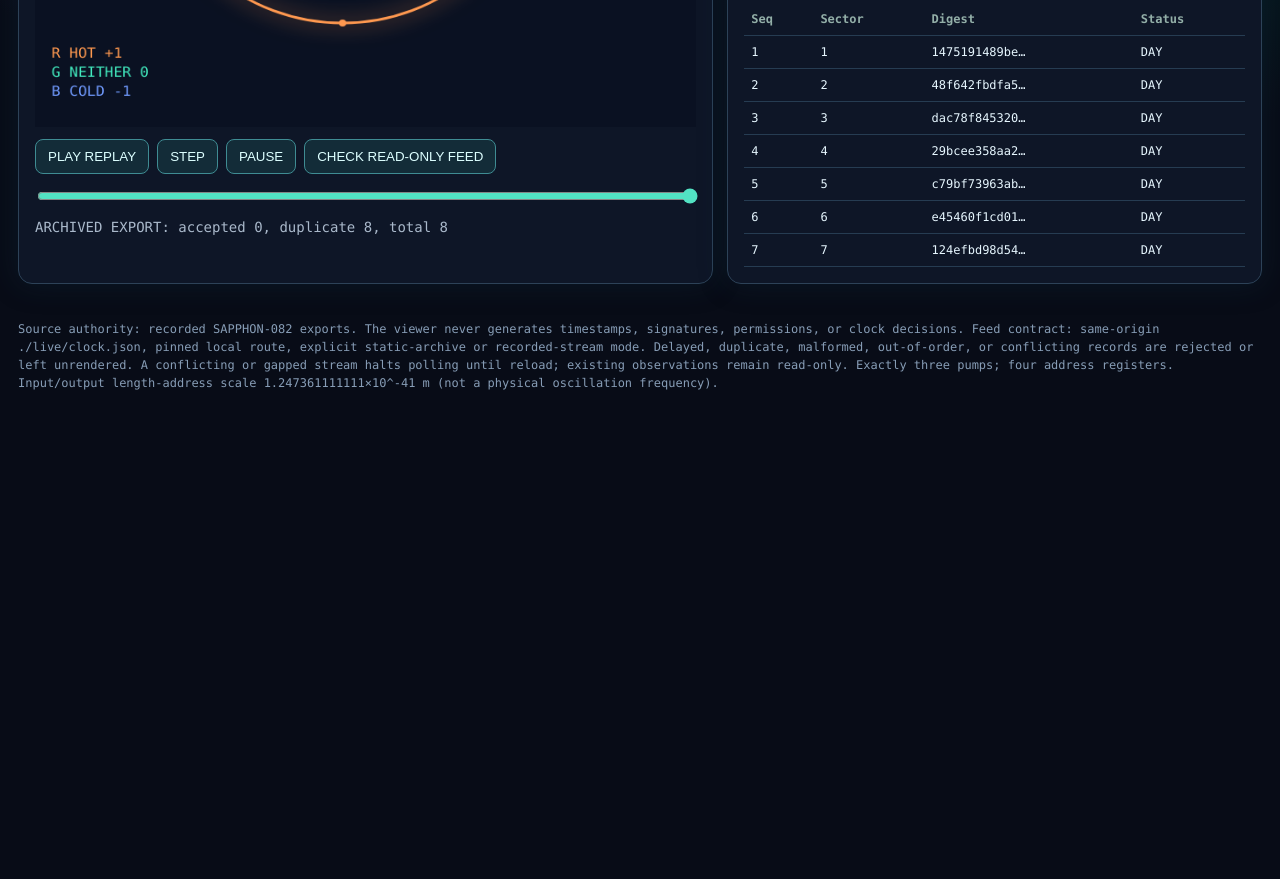
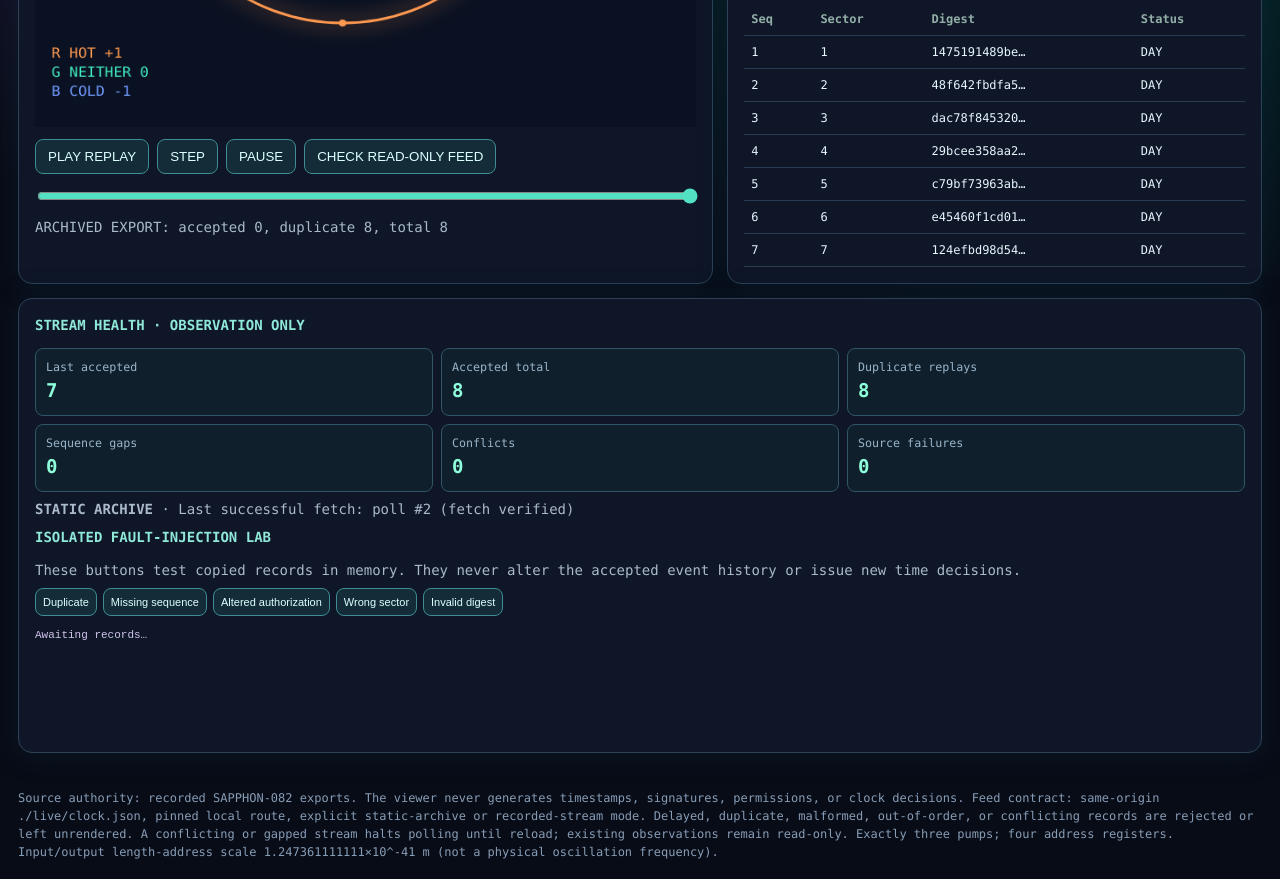
Before and after one commit to DavidWise01/super-sapphon, a plain HTML site: page docs/sapphon/index.html in a window 1280 px wide. Shown: the part 567-1446 px from the top of the page. Before the commit the page ends 977 px from the top, so only its background shows below. Drawn offline with Linux system fonts and the light colour scheme.

Commit message:
SAPPHON-093: neon stream-health telemetry and isolated fault-injection controls

```diff
--- a/docs/sapphon/index.html
+++ b/docs/sapphon/index.html
@@ -1,11 +1,11 @@
 <!doctype html>
 <html lang="en"><head><meta charset="utf-8"><meta name="viewport" content="width=device-width,initial-scale=1">
-<title>SAPPHON-092 · Read-Only Clock Bridge</title>
+<title>SAPPHON-093 · Read-Only Clock Bridge</title>
 <style>
 :root{color-scheme:dark}*{box-sizing:border-box}body{margin:0;background:radial-gradient(circle at 15% 8%,#292048,transparent 38%),radial-gradient(circle at 85% 18%,#003a35,transparent 40%),#080c17;color:#e7f7ff;font:14px/1.5 ui-monospace,Consolas,monospace}
 header,main,footer{max-width:1280px;margin:auto;padding:18px}header{display:flex;justify-content:space-between;align-items:center;gap:12px;flex-wrap:wrap}h1{margin:0;font-size:23px;letter-spacing:.05em}h2{font-size:14px;margin:0 0 12px;color:#8fe8d8}p{margin:7px 0;color:#aab9cb}.tag{border:1px solid #439988;border-radius:30px;padding:7px 12px;color:#8fffe5}main{display:grid;grid-template-columns:minmax(320px,1.3fr) minmax(270px,1fr);gap:14px}.panel{border:1px solid #2d4258;border-radius:14px;padding:16px;background:#0e1627;box-shadow:0 0 28px #102b3b66}canvas{display:block;width:100%;aspect-ratio:1.2;max-height:520px}.reg{display:grid;grid-template-columns:1fr 1fr;gap:9px}.reg>div{border:1px solid #28415a;border-radius:9px;padding:10px;min-width:0}.reg small{display:block;color:#8ea9c3}.reg strong{font-size:13px;overflow-wrap:anywhere}.status{font-weight:bold;color:#f6aa6b}.good{color:#7dffbe}button{background:#132c38;color:#dff;border:1px solid #3f8c93;padding:9px 12px;border-radius:8px;cursor:pointer}button:hover{background:#1b4250}input{max-width:100%;accent-color:#52e2c3}code{overflow-wrap:anywhere;color:#c0a2ff}table{width:100%;border-collapse:collapse;font-size:12px}td,th{border-bottom:1px solid #263c52;padding:7px;text-align:left}th{color:#93afa8}.buttons{display:flex;flex-wrap:wrap;gap:8px;margin:12px 0}.evidence{max-height:280px;overflow:auto}footer{font-size:12px;color:#879db6}@media(max-width:760px){main{grid-template-columns:1fr}}
-</style></head><body>
-<header><div><h1>SAPPHON <span style="color:#4aebc6">092</span></h1><p>Operational phase clock · read-only record bridge · .dlw</p></div><span class="tag" id="source-status">OFFLINE · NO LIVE CLOCK</span></header>
+ .health-grid{display:grid;grid-template-columns:repeat(3,minmax(0,1fr));gap:8px}.health-grid>div{background:#101f2c;border:1px solid #315665;border-radius:8px;padding:10px}.health-grid small{display:block;color:#99b5ca}.health-grid b{font-size:19px;color:#8effda}.faults{display:flex;gap:6px;flex-wrap:wrap}.faults button{font-size:11px;padding:7px}.health-log{height:98px;overflow:auto;white-space:pre-wrap;font-size:11px;color:#d2c5ec}@media(max-width:480px){.health-grid{grid-template-columns:repeat(2,minmax(0,1fr))}}</style></head><body>
+<header><div><h1>SAPPHON <span style="color:#4aebc6">093</span></h1><p>Operational phase clock · read-only record bridge · .dlw</p></div><span class="tag" id="source-status">OFFLINE · NO LIVE CLOCK</span></header>
 <main><section class="panel"><h2>R / G / B · THREE PHYSICAL PUMPS · 8 PHASES</h2><canvas id="clock" width="720" height="600" aria-label="Three concentric neon clock pumps"></canvas>
 <div class="buttons"><button id="play">PLAY REPLAY</button><button id="step">STEP</button><button id="stop">PAUSE</button><button id="poll">CHECK READ-ONLY FEED</button></div>
 <input type="range" id="scrub" min="0" max="0" value="0" style="width:100%">
@@ -21,40 +21,89 @@ header,main,footer{max-width:1280px;margin:auto;padding:18px}header{display:flex
 <p id="auth" class="status">NO AUTHORIZATION RECORD</p>
 <p>Source record digest:</p><code id="hash">—</code>
 <h2 style="margin-top:22px">ACCEPTANCE LOG</h2><div class="evidence"><table><thead><tr><th>Seq</th><th>Sector</th><th>Digest</th><th>Status</th></tr></thead><tbody id="trace"></tbody></table></div>
+</section>
+<section class="panel" style="grid-column:1/-1">
+<h2>STREAM HEALTH · OBSERVATION ONLY</h2>
+<div class="health-grid">
+<div><small>Last accepted</small><b id="health-last">—</b></div>
+<div><small>Accepted total</small><b id="health-accepted">0</b></div>
+<div><small>Duplicate replays</small><b id="health-duplicate">0</b></div>
+<div><small>Sequence gaps</small><b id="health-gap">0</b></div>
+<div><small>Conflicts</small><b id="health-conflict">0</b></div>
+<div><small>Source failures</small><b id="health-source">0</b></div>
+</div><p><strong id="health-state">NO FEED VERIFIED</strong> · Last successful fetch: <span id="health-fetch">—</span></p>
+<h2>ISOLATED FAULT-INJECTION LAB</h2>
+<p>These buttons test copied records in memory. They never alter the accepted event history or issue new time decisions.</p>
+<div class="faults">
+<button data-fault="duplicate">Duplicate</button>
+<button data-fault="gap">Missing sequence</button>
+<button data-fault="conflict">Altered authorization</button>
+<button data-fault="bad-sector">Wrong sector</button>
+<button data-fault="bad-hash">Invalid digest</button>
+</div>
+<pre class="health-log" id="health-log">Awaiting records…</pre>
 </section></main>
 <footer>Source authority: recorded SAPPHON-082 exports. The viewer never generates timestamps, signatures, permissions, or clock decisions. Feed contract: same-origin ./live/clock.json, pinned local route, explicit static-archive or recorded-stream mode. Delayed, duplicate, malformed, out-of-order, or conflicting records are rejected or left unrendered. A conflicting or gapped stream halts polling until reload; existing observations remain read-only. Exactly three pumps; four address registers. Input/output length-address scale 1.247361111111×10^-41 m (not a physical oscillation frequency).</footer>
+<script src="./monitor.js"></script>
 <script>
 "use strict";
 const $=id=>document.getElementById(id),ctx=$("clock").getContext("2d");
 let accepted=[],seen=new Map(),cursor=0,playing=false,liveSource=false,feedLocked=false,interval=null;const PIN="sapphon-082-frozen-synthetic-export";
+const health={accepted:0,duplicates:0,gaps:0,conflicts:0,sources:0,fetches:0};
+function renderHealth(label){
+ $("health-last").textContent=accepted.length?accepted[accepted.length-1].seq:"—";
+ for(const [name,key] of [["accepted","accepted"],["duplicate","duplicates"],["gap","gaps"],["conflict","conflicts"],["source","sources"]]) $("health-"+name).textContent=health[key];
+ $("health-state").textContent=label || (feedLocked?"STREAM HALTED":accepted.length?"ARCHIVED EVIDENCE":"NO RECORDS");
+}
+function healthNote(msg){const el=$("health-log");el.textContent=(msg+"\n"+el.textContent).slice(0,2800);}
 const valid=r=>r&&Number.isInteger(r.seq)&&r.seq>=0&&r.seq<=1000000&&Number.isInteger(r.sector)&&r.sector===r.seq%8&&typeof r.hash==="string"&&/^[a-f0-9]{64}$/.test(r.hash)&&r.address&&["ymd","hms","degree_arcminute_arcsecond","arc_arc_arc"].every(k=>Array.isArray(r.address[k])&&r.address[k].length===3&&r.address[k].every(Number.isFinite))&&Number.isFinite(r.estimate)&&(r.uncertainty===null||Number.isFinite(r.uncertainty)&&r.uncertainty>=0)&&["second","minute","day"].every(k=>typeof r[k]==="boolean");
 function draw(r){const w=720,h=600,cx=335,cy=275,phase=r?r.sector:0;
 ctx.clearRect(0,0,w,h);ctx.fillStyle="#0a1122";ctx.fillRect(0,0,w,h);
 for(let j=0;j<3;j++){const rad=[205,151,98][j],color=["#ff9950","#43ecc0","#719bff"][j];ctx.strokeStyle=color;ctx.shadowBlur=24;ctx.shadowColor=color;ctx.lineWidth=3;ctx.beginPath();ctx.arc(cx,cy,rad,0,Math.PI*2);ctx.stroke();ctx.shadowBlur=0;for(let k=0;k<8;k++){let a=(k+phase*(j===1?-1:1))*Math.PI/4;ctx.fillStyle=color;ctx.beginPath();ctx.arc(cx+rad*Math.cos(a),cy+rad*Math.sin(a),k===0?7:4,0,Math.PI*2);ctx.fill();}}
 ctx.fillStyle="#eecbff";ctx.font="bold 24px Consolas";ctx.textAlign="center";ctx.fillText("{{i}}",cx,cy+8);ctx.textAlign="left";ctx.font="16px Consolas";["R HOT +1","G NEITHER 0","B COLD -1"].forEach((s,i)=>{ctx.fillStyle=["#ff9950","#43ecc0","#719bff"][i];ctx.fillText(s,18,520+i*22)});ctx.fillStyle="#c3d4ed";ctx.fillText(r?"EXPORTED PHASE "+r.seq:"NO RECORD YET",15,27)}
 function show(){const r=accepted[cursor];draw(r);if(!r)return;for(const [id,key] of [["ymd","ymd"],["hms","hms"],["angle","degree_arcminute_arcsecond"],["arcs","arc_arc_arc"]])$(id).textContent=r.address[key].join(" / ");$("phase").textContent=r.seq;$("sector").textContent=r.sector+" / 8";$("estimate").textContent=r.estimate+" s";$("uncertainty").textContent=r.uncertainty===null?"unavailable":"±"+r.uncertainty+" s";$("hash").textContent=r.hash;$("auth").textContent=(r.day?"DAY ✓":"DAY —")+" · "+(r.minute?"MINUTE ✓":"MINUTE —")+" · "+(r.second?"SECOND ✓":"SECOND —");$("auth").className=r.day?"status good":"status";$("scrub").max=Math.max(0,accepted.length-1);$("scrub").value=cursor;$("trace").innerHTML=accepted.slice(Math.max(0,cursor-6),cursor+1).map(x=>"<tr><td>"+x.seq+"</td><td>"+x.sector+"</td><td>"+x.hash.slice(0,12)+"…</td><td>"+(x.day?"DAY":"DEFER")+"</td></tr>").join("");}
-function ingest(records,kind){if(!Array.isArray(records))throw Error("Expected records array");let add=0,dupes=0;let nextSeq=accepted.length?accepted[accepted.length-1].seq+1:0;const pending=new Map();for(const r of records){if(!valid(r))throw Error("Malformed record");let k=r.seq;if(seen.has(k)||pending.has(k)){if((seen.get(k)||pending.get(k).hash)!==r.hash)throw Error("Conflicting record identity at "+k);dupes++;continue;}if(k!==nextSeq)throw Error("Gap/out-of-order at "+k);pending.set(k,r);nextSeq++;add++;}for(const [k,r] of pending){seen.set(k,r.hash);accepted.push(Object.freeze(r))}if(add){cursor=accepted.length-1;show()}$("bridge-status").textContent=kind+": accepted "+add+", duplicate "+dupes+", total "+accepted.length;return add}
+function ingest(records,kind){
+ const result=SapphonMonitor.scan(accepted,records);
+ for(const r of result.append) {seen.set(r.seq,r.hash);accepted.push(Object.freeze(r));}
+ health.accepted=accepted.length; health.duplicates+=result.duplicate;
+ if(result.append.length){cursor=accepted.length-1;show()}
+ $("bridge-status").textContent=kind+": accepted "+result.append.length+", duplicate "+result.duplicate+", total "+accepted.length;
+ renderHealth(kind);return result.append.length;
+}
 async function fetchFeed(){
   if(feedLocked)return;
   try{
     const r=await fetch("./live/clock.json",{cache:"no-store"});
     if(!r.ok)throw Error("No published feed (HTTP "+r.status+")");
     const o=await r.json();
-    if(o.schema!=="sapphon-clock-records-v1")throw Error("Unexpected schema");
-    if(o.source_root!==PIN||o.clock_origin!=="synthetic-export")throw Error("Unrecognized source route");
-    if(!["static-archive","recorded-stream"].includes(o.mode))throw Error("Unsupported feed mode");
-    if(o.record_count!==o.records.length)throw Error("Record count mismatch");
-    if(o.records.length&&o.records[0].seq!==0)throw Error("Published feed must retain the genesis record");
+    SapphonMonitor.validateEnvelope(o,PIN);
     ingest(o.records,o.mode==="static-archive"?"ARCHIVED EXPORT":"RECORDED STREAM");
     liveSource=o.mode==="recorded-stream";
     $("source-status").textContent=o.mode==="static-archive"?"STATIC ARCHIVE · "+o.records.length+" PHASES":"RECORDED EXPORT · "+o.records.length+" PHASES";
     $("source-status").className="tag good";
+    health.fetches++;$("health-fetch").textContent="poll #"+health.fetches+" (fetch verified)";renderHealth(o.mode==="static-archive"?"STATIC ARCHIVE":"RECORDED EXPORT");
   }catch(e){
     $("bridge-status").textContent="FEED REJECTED: "+e.message+" · accepted records preserved, authorization unchanged";
-    if(/Conflicting record identity|Gap\/out-of-order|Malformed record|Unrecognized source route|Unsupported feed mode/.test(e.message))feedLocked=true;
+    if(e.code==="GAP")health.gaps++;
+    else if(e.code==="CONFLICT"||e.code==="IDENTITY"||e.code==="AUTHORIZATION")health.conflicts++;
+    else health.sources++;
+    if(["GAP","CONFLICT","IDENTITY","AUTHORIZATION","PROVENANCE","PHASE","REGISTER","UNCERTAINTY","FORMAT"].includes(e.code)) feedLocked=true;
+    healthNote("FEED "+(e.code||"NETWORK")+": "+e.message);
+    renderHealth(feedLocked?"HALTED · MANUAL RELOAD REQUIRED":"TEMPORARY FETCH FAILURE");
     $("source-status").textContent=feedLocked?"FEED HALTED · MANUAL RELOAD REQUIRED":"OFFLINE · LAST VALID RECORDS";
     $("source-status").className="tag";
   }
 }
-$("poll").onclick=fetchFeed;$("play").onclick=()=>{playing=true};$("stop").onclick=()=>{playing=false};$("step").onclick=()=>{playing=false;if(accepted.length){cursor=(cursor+1)%accepted.length;show()}};$("scrub").oninput=e=>{playing=false;cursor=+e.target.value;show()};setInterval(()=>{if(playing&&accepted.length){cursor=(cursor+1)%accepted.length;show()}},250);setInterval(fetchFeed,5000);show();fetchFeed();
+$("poll").onclick=fetchFeed;$("play").onclick=()=>{playing=true};$("stop").onclick=()=>{playing=false};$("step").onclick=()=>{playing=false;if(accepted.length){cursor=(cursor+1)%accepted.length;show()}};$("scrub").oninput=e=>{playing=false;cursor=+e.target.value;show()};setInterval(()=>{if(playing&&accepted.length){cursor=(cursor+1)%accepted.length;show()}},250);setInterval(fetchFeed,5000);
+document.querySelectorAll("[data-fault]").forEach(button=>button.onclick=()=>{
+ if(!accepted.length){healthNote("FAULT LAB: no recorded samples");return}
+ const kind=button.dataset.fault;
+ try{
+  const copies=SapphonMonitor.fixtureFault(accepted,kind);
+  const result=SapphonMonitor.scan(accepted,copies);
+  healthNote("ISOLATED "+kind+": accepted "+result.append.length+", duplicate "+result.duplicate+"; source history unchanged");
+ }catch(e){healthNote("ISOLATED "+kind+" rejected ["+(e.code||"ERROR")+"]: "+e.message+"; source history unchanged")}
+ renderHealth();
+});
+renderHealth();show();fetchFeed();
 </script></body></html>
```
